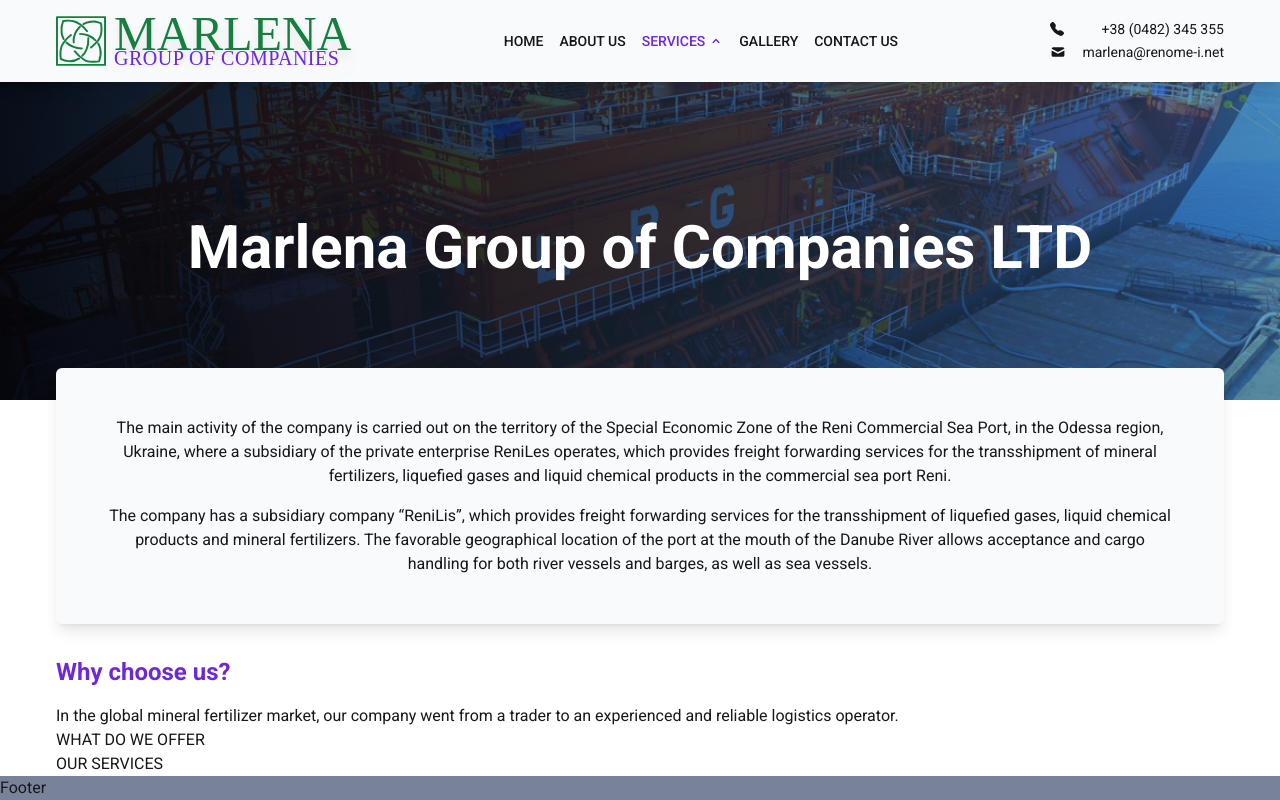
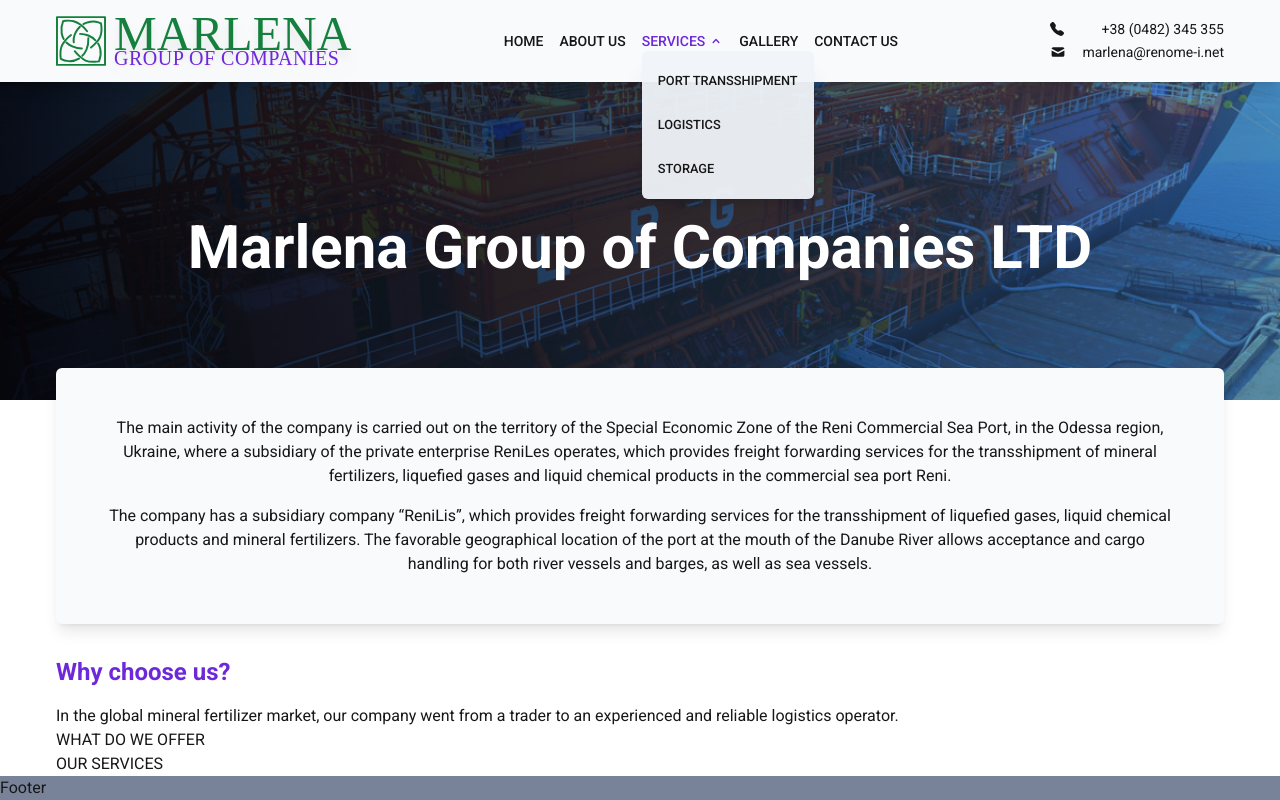
Before and after one commit to DiNeeZ/marlena, a Next.js app: page / in a window 1280 px wide. Both pictures are taken after a click on the item "SERVICES". Built offline with nearby package versions, Linux system fonts and the light colour scheme; a web font is replaced by a local one.

Commit message:
bug fixed in navigation dropdown menu

```diff
--- a/src/components/NavDropdown.jsx
+++ b/src/components/NavDropdown.jsx
@@ -1,15 +1,17 @@
 
 const NavDropdown = ({ items }) => {
   return (
-    <ul className='tablet:absolute tablet:bg-slate-100/95 tablet:shadow-xl tablet:top-5 tablet:mt-0
-    tablet:space-y-0 bg-transparent mt-4 p-2 rounded-md space-y-4'>
+    <ul className='nav-dropdown tablet:absolute tablet:bg-slate-100/95 tablet:shadow-xl tablet:top-5
+    tablet:mt-0 tablet:space-y-0 bg-transparent mt-4 p-2 rounded-md space-y-4'>
       {
         items.map(item => {
           return (
             <li
+              tabIndex={0}
               key={`dropdown-item-${item.text}`}
-              className='tablet:text-[0.8rem] tablet:px-2 tablet:py-2 text-xl text-neutral-900 whitespace-nowrap p-0 rounded
-              outline-none hover:text-white hover:bg-slate-500 ease-in duration-150'>
+              className='tablet:text-[0.8rem] tablet:px-2 tablet:py-2 text-xl text-neutral-900
+              whitespace-nowrap p-0 rounded outline-none hover:text-white hover:bg-slate-500
+              focus:text-white focus:bg-slate-500 ease-in duration-150'>
               {item.text}
             </li>
           )
--- a/src/components/NavItem.jsx
+++ b/src/components/NavItem.jsx
@@ -11,10 +11,10 @@
 
   return (
     <li
-      onFocus={handleFocus}
-      onBlur={handleBlur}
-      onMouseEnter={handleFocus}
-      onMouseLeave={handleBlur}
+      // onFocus={handleFocus}
+      // onBlur={handleBlur}
+      // onMouseEnter={handleFocus}
+      // onMouseLeave={handleBlur}
       tabIndex={0}
       className={`${isRelative} nav-item cursor-pointer hover:text-violet-700
       focus:text-violet-700 outline-none ease-in-out duration-150`}>
@@ -22,7 +22,7 @@
         <span>{item.text}</span>
         {item.dropdown && <HiChevronDown className='group-hover:rotate-180 ease-in-out duration-300'/>}
       </div>
-      {(item.dropdown && showDropdown) && <NavDropdown items={item.dropdown} />}
+      {item.dropdown && <NavDropdown items={item.dropdown} />}
     </li>
   )
 }
--- a/src/styles/globals.scss
+++ b/src/styles/globals.scss
@@ -7,12 +7,27 @@
     @apply mobile:max-w-[600px] tablet:max-w-[900px] desktop:max-w-[1200px];
   }
 
+  .nav-dropdown {
+    display: none;
+  }
+
   .nav-item {
     &:focus,
     &:active {
       svg {
         transform: rotate(180deg);
       }
+
+      .nav-dropdown {
+        display: block;
+      }
+    }
+
+    &:focus-within,
+    &:hover {
+      .nav-dropdown {
+        display: block;
+      }
     }
   }
 }
```
